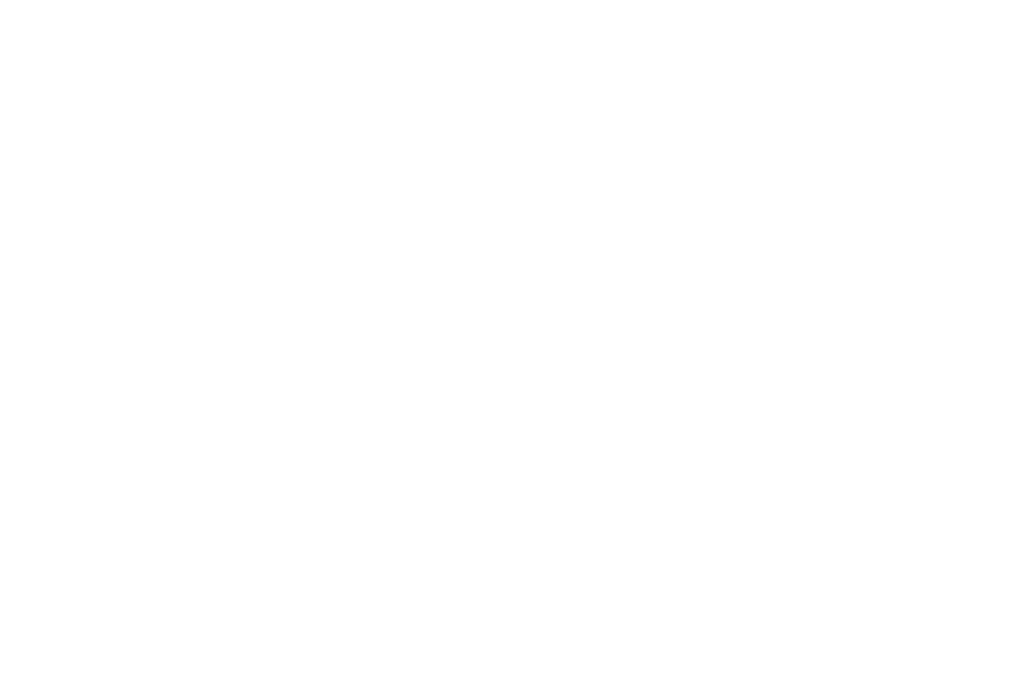
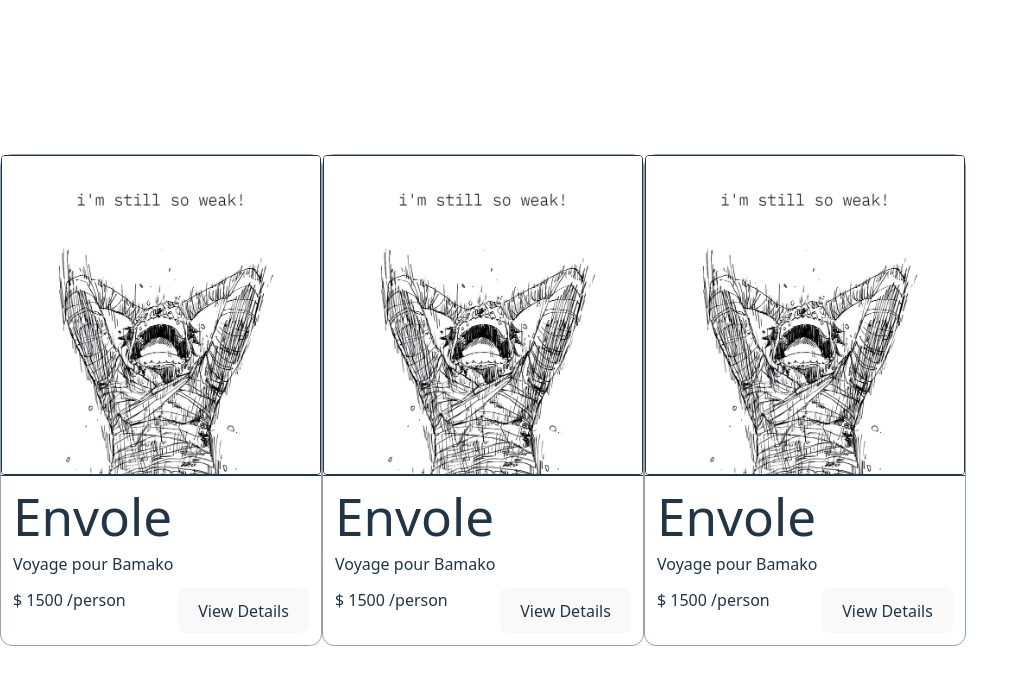
Before and after one commit to Eunock-web/BeninTravel, a React (Vite) app: page / in a window 1280 px wide. Shown: the top 684 px of the page, without its empty margins (0-1029 px from the left). Built offline with nearby package versions, Linux system fonts and the light colour scheme.

Commit message:
Mis en place du card pour le detail des voyages

```diff
--- a/src/App.tsx
+++ b/src/App.tsx
@@ -1,10 +1,29 @@
 import './App.css'
+import Card from './components/Utils/Card'
 
 function App() {
 
   return (
     <>
+      <div className=''>
 
+      <div className=' grid grid-cols-3 '>
+          <div>
+          <Card voyageTitre=' Envole ' voyageDescription='Voyage pour Bamako' voyageImage=' src\images\One Piece - manga wallpaper.jfif ' voyagePrix={1500} />
+          </div>
+
+          <div>
+            <Card voyageTitre=' Envole ' voyageDescription='Voyage pour Bamako' voyageImage=' src\images\One Piece - manga wallpaper.jfif ' voyagePrix={1500} />
+          </div>
+
+          <div>
+            <Card voyageTitre=' Envole ' voyageDescription='Voyage pour Bamako' voyageImage=' src\images\One Piece - manga wallpaper.jfif ' voyagePrix={1500} />
+          </div>
+
+        </div>
+
+
+      </div>
     </>
   )
 }
--- a/src/components/Utils/Button.tsx
+++ b/src/components/Utils/Button.tsx
@@ -8,7 +8,7 @@
     return (
         <>
             <div>
-                <button className={" btn  " + className}> {children} </button>
+                <button className={ " btn bg-green-400 " + className }> {children} </button>
             </div>
         </>
     )
--- a/src/components/Utils/Card.tsx
+++ b/src/components/Utils/Card.tsx
@@ -1,22 +1,23 @@
 import Button from "./Button";
 
 interface CardInterface{
-    voyageImage: string,
-    voyageTitre: string,
-    voyageDescription: string,
-    voyagePrix: number
+    voyageImage?: string,
+    voyageTitre?: string,
+    voyageDescription?: string,
+    voyagePrix?: number
 }
 
 function Card( {voyageTitre, voyageDescription, voyageImage, voyagePrix} : CardInterface ) {
     return (
         <>
-            <div>
-                <img src={ voyageImage } alt="" />
+            <div className=" border border-gray-400 rounded-xl ">
+                <div className=" border-b  hover:cursor-pointer  ">
+                    <img src={voyageImage} alt="" className=" w-[25vw] h-[40vh] aspect-square object-cover border border-neutral rounded-sm " />
                 </div>
-            <div className=" flex flex-col gap-3 ">
+                <div className=" flex flex-col gap-3 p-3 ">
                     <div className=" flex flex-col gap-2 ">
-                    <h1> { voyageTitre } </h1>
-                    <p> { voyageDescription } </p>
+                        <h1 className=" text-xl  "> {voyageTitre} </h1>
+                        <p> {voyageDescription} </p>
                     </div>
 
                     <div className=" flex flex-col ">
@@ -24,8 +25,9 @@
 
                         </div>
                         <div className=" flex flex-row justify-between">
-                        <p> <span className=""> $ { voyagePrix } </span> <span className=""> /person </span> </p>
-                        <Button className={ "bg-blue-500 p-2 " } > View Details </Button>
+                            <p> <span className=""> $ {voyagePrix} </span> <span className=""> /person </span> </p>
+                            <Button className="" > View Details </Button>
+                        </div>
                     </div>
                 </div>
             </div>
```
Also changed, not shown: src/images/MBZ.png (added), src/images/One Piece - manga wallpaper.jfif (added). Lines whose indentation alone changed are shown as unchanged.
